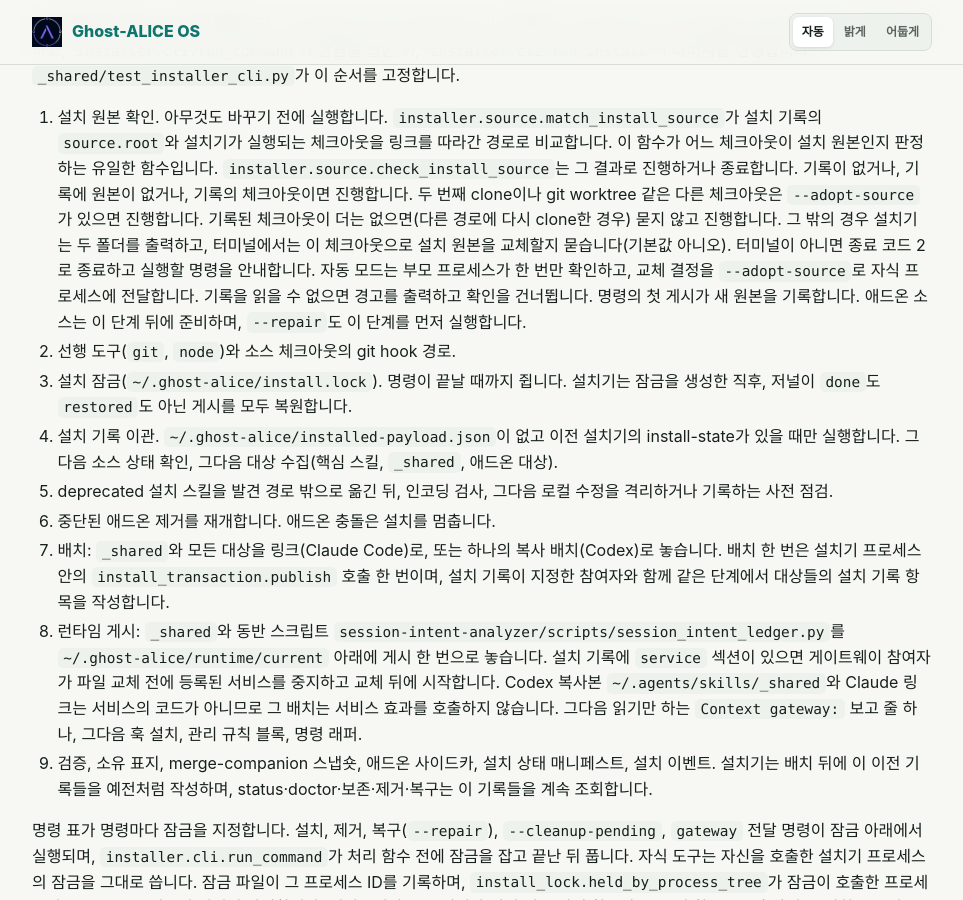
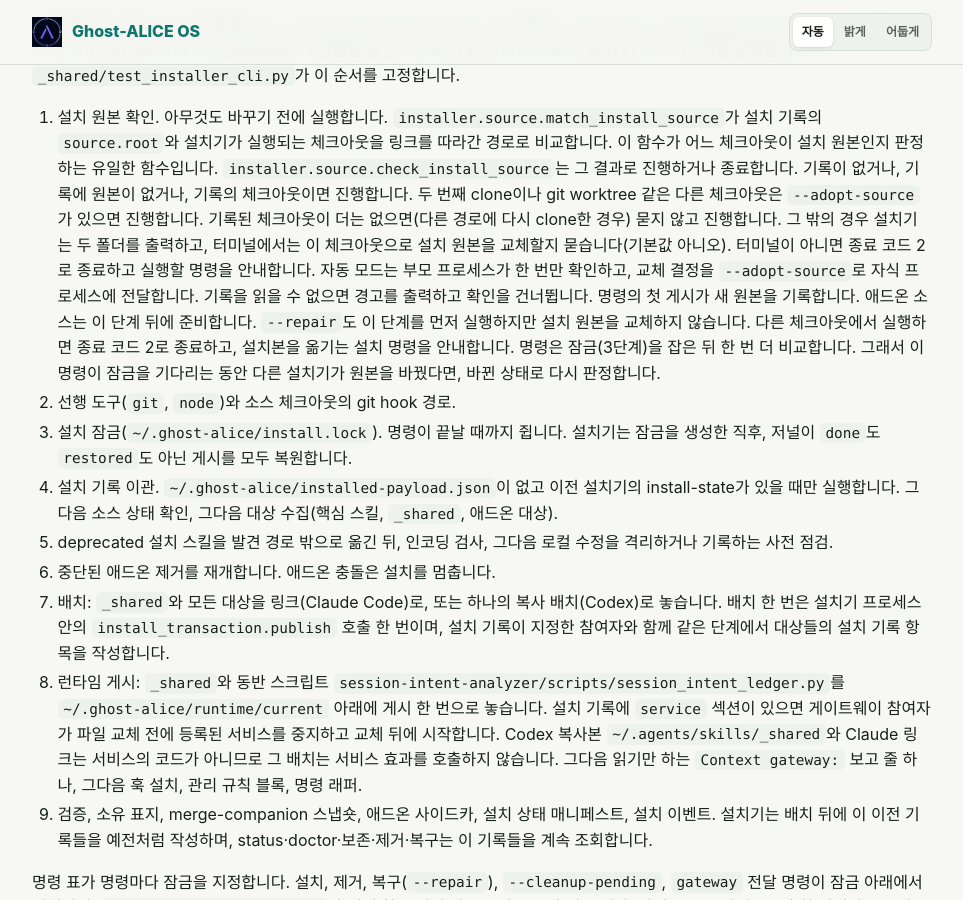
Before and after one commit to AidALL/ghost-alice, a Jekyll site: the page built from docs/ko/reference/installer-architecture.md, in a window 1280 px wide and 900 px high, scrolled down 3127 px. Shown: the whole window, without its empty margins (158-1121 px from the left). Built offline with Jekyll 4.4.1, drawn with Linux system fonts in a browser that asks for light colours; our own code applies the rules of GitHub Pages for plain Markdown files.

Commit message:
Document the recheck under the lock and repair without source replacement
- Architecture: repair never replaces the install source; locked commands compare again under the lock
- Installation: repair from another checkout stops and names the install with --adopt-source
- English and Korean pages changed together

```diff
--- a/docs/ko/reference/installer-architecture.md
+++ b/docs/ko/reference/installer-architecture.md
@@ -62,7 +62,7 @@ Windows에서는 `install.cmd`가 인수를 `install.ps1`에 전달합니다. `i
 
 설치 명령은 다음 순서로 진행합니다. `installer.cli.dispatch`가 1단계를, `installer.cli.prepare_install`이 2단계를 실행하고, `installer.cli.run_command`가 잠금을 잡은 뒤, `installer.cli.run_install`이 나머지를 실행합니다. `_shared/test_installer_cli.py`가 이 순서를 고정합니다.
 
-1. 설치 원본 확인. 아무것도 바꾸기 전에 실행합니다. `installer.source.match_install_source`가 설치 기록의 `source.root`와 설치기가 실행되는 체크아웃을 링크를 따라간 경로로 비교합니다. 이 함수가 어느 체크아웃이 설치 원본인지 판정하는 유일한 함수입니다. `installer.source.check_install_source`는 그 결과로 진행하거나 종료합니다. 기록이 없거나, 기록에 원본이 없거나, 기록의 체크아웃이면 진행합니다. 두 번째 clone이나 git worktree 같은 다른 체크아웃은 `--adopt-source`가 있으면 진행합니다. 기록된 체크아웃이 더는 없으면(다른 경로에 다시 clone한 경우) 묻지 않고 진행합니다. 그 밖의 경우 설치기는 두 폴더를 출력하고, 터미널에서는 이 체크아웃으로 설치 원본을 교체할지 묻습니다(기본값 아니오). 터미널이 아니면 종료 코드 2로 종료하고 실행할 명령을 안내합니다. 자동 모드는 부모 프로세스가 한 번만 확인하고, 교체 결정을 `--adopt-source`로 자식 프로세스에 전달합니다. 기록을 읽을 수 없으면 경고를 출력하고 확인을 건너뜁니다. 명령의 첫 게시가 새 원본을 기록합니다. 애드온 소스는 이 단계 뒤에 준비하며, `--repair`도 이 단계를 먼저 실행합니다.
+1. 설치 원본 확인. 아무것도 바꾸기 전에 실행합니다. `installer.source.match_install_source`가 설치 기록의 `source.root`와 설치기가 실행되는 체크아웃을 링크를 따라간 경로로 비교합니다. 이 함수가 어느 체크아웃이 설치 원본인지 판정하는 유일한 함수입니다. `installer.source.check_install_source`는 그 결과로 진행하거나 종료합니다. 기록이 없거나, 기록에 원본이 없거나, 기록의 체크아웃이면 진행합니다. 두 번째 clone이나 git worktree 같은 다른 체크아웃은 `--adopt-source`가 있으면 진행합니다. 기록된 체크아웃이 더는 없으면(다른 경로에 다시 clone한 경우) 묻지 않고 진행합니다. 그 밖의 경우 설치기는 두 폴더를 출력하고, 터미널에서는 이 체크아웃으로 설치 원본을 교체할지 묻습니다(기본값 아니오). 터미널이 아니면 종료 코드 2로 종료하고 실행할 명령을 안내합니다. 자동 모드는 부모 프로세스가 한 번만 확인하고, 교체 결정을 `--adopt-source`로 자식 프로세스에 전달합니다. 기록을 읽을 수 없으면 경고를 출력하고 확인을 건너뜁니다. 명령의 첫 게시가 새 원본을 기록합니다. 애드온 소스는 이 단계 뒤에 준비합니다. `--repair`도 이 단계를 먼저 실행하지만 설치 원본을 교체하지 않습니다. 다른 체크아웃에서 실행하면 종료 코드 2로 종료하고, 설치본을 옮기는 설치 명령을 안내합니다. 명령은 잠금(3단계)을 잡은 뒤 한 번 더 비교합니다. 그래서 이 명령이 잠금을 기다리는 동안 다른 설치기가 원본을 바꿨다면, 바뀐 상태로 다시 판정합니다.
 2. 선행 도구(`git`, `node`)와 소스 체크아웃의 git hook 경로.
 3. 설치 잠금(`~/.ghost-alice/install.lock`). 명령이 끝날 때까지 쥡니다. 설치기는 잠금을 생성한 직후, 저널이 `done`도 `restored`도 아닌 게시를 모두 복원합니다.
 4. 설치 기록 이관. `~/.ghost-alice/installed-payload.json`이 없고 이전 설치기의 install-state가 있을 때만 실행합니다. 그다음 소스 상태 확인, 그다음 대상 수집(핵심 스킬, `_shared`, 애드온 대상).
```
Also changed, not shown: docs/getting-started/installation.md (+1 -1 lines), docs/ko/getting-started/installation.md (+1 -1 lines), docs/reference/installer-architecture.md (+1 -1 lines).
